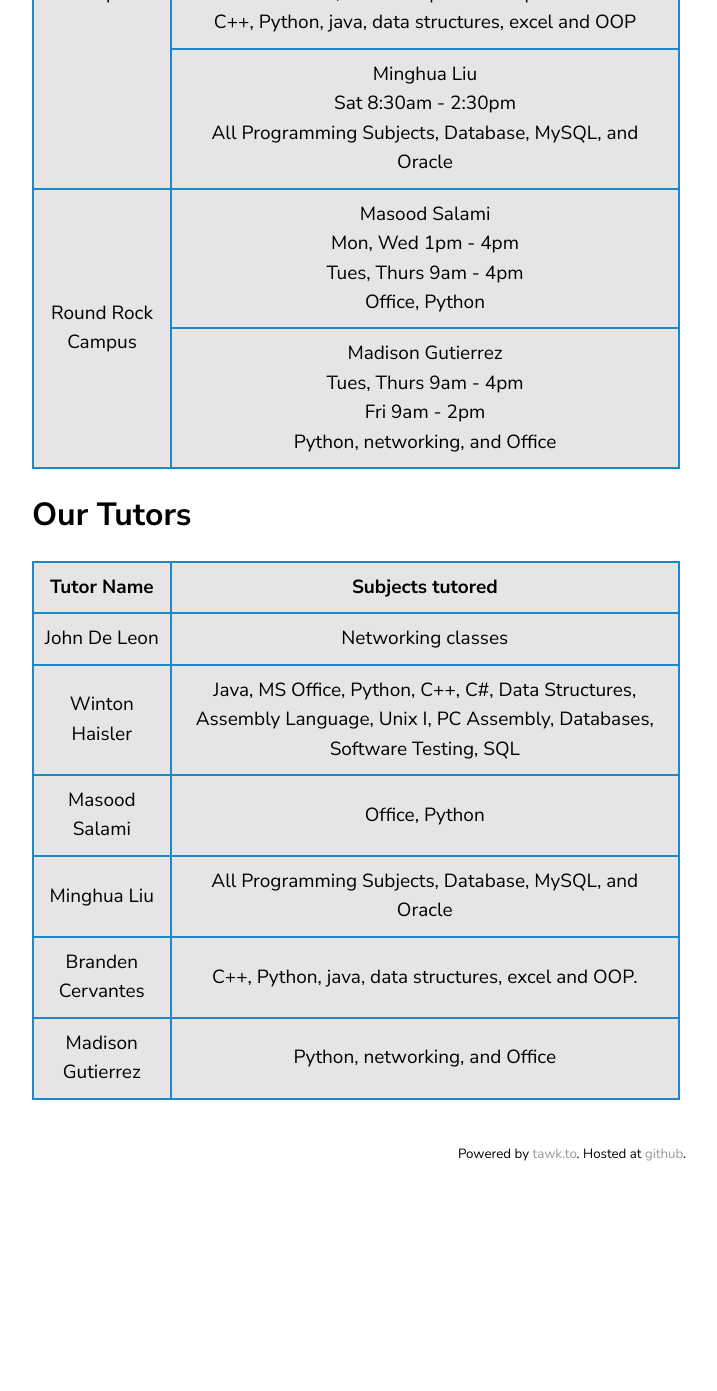
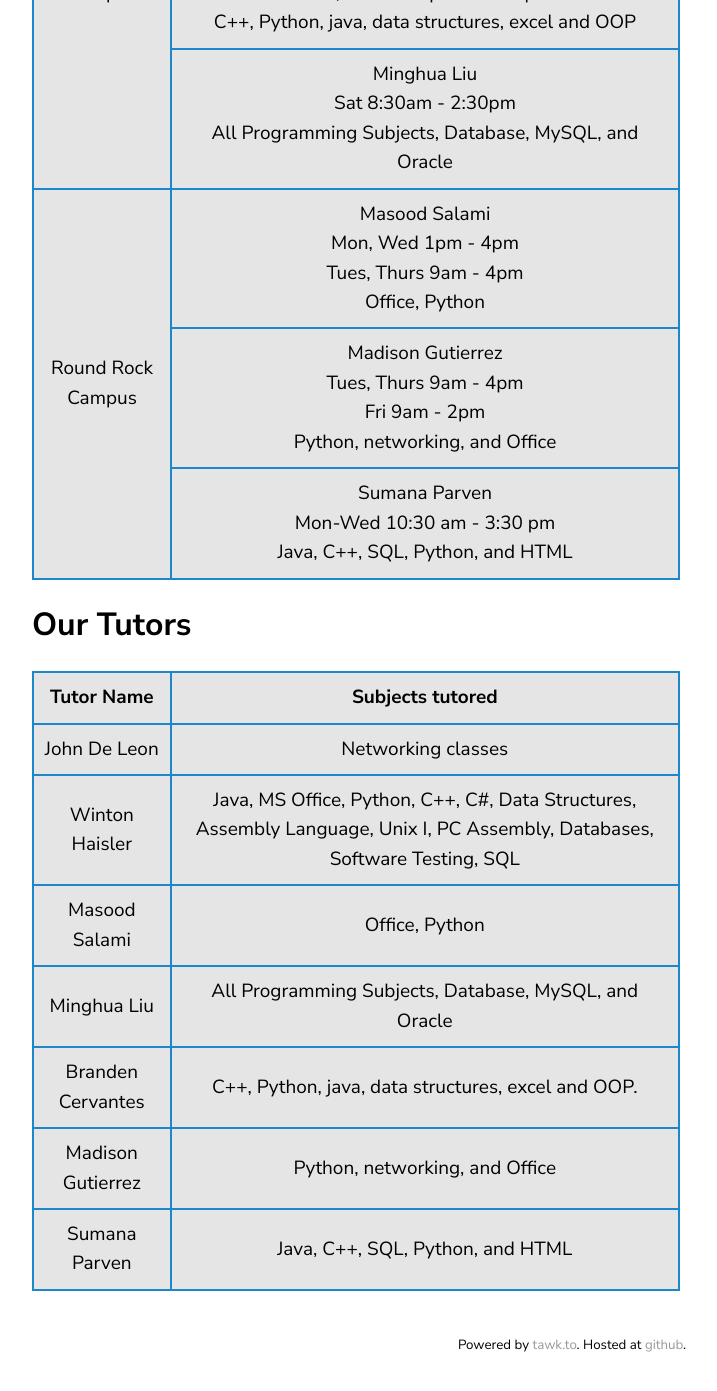
Before and after one commit to roosterrichard/acctutor, a Jekyll site: the page built from index.md, in a window 1280 px wide and 1400 px high, scrolled down 1984 px. Shown: the top 1391 px of the window, without its empty margins (68-785 px from the left). Built offline with Jekyll 4.4.1, drawn with Linux system fonts in a browser that asks for light colours; our own code applies the rules of GitHub Pages for plain Markdown files; before the commit the page ends 3193 px from its top, so only the background shows below that.

Commit message:
Update index.md, adding Sumana Parven

```diff
--- a/index.md
+++ b/index.md
@@ -69,7 +69,7 @@ This is a first come first serve system where the average wait time is < 3 minut
         </td>
     </tr>
     <tr>
-        <td rowspan="2">Round Rock Campus</td>
+        <td rowspan="3">Round Rock Campus</td>
         <td>
             Masood Salami
             <br>
@@ -89,6 +89,15 @@ This is a first come first serve system where the average wait time is < 3 minut
             Fri 9am - 2pm
             <br>
             Python, networking, and Office
+        </td>
+    </tr>
+     <tr>
+        <td>
+            Sumana Parven
+            <br>
+            Mon-Wed 10:30 am - 3:30 pm
+            <br>
+            Java, C++, SQL, Python, and HTML
         </td>
     </tr>
 
@@ -127,6 +136,10 @@ This is a first come first serve system where the average wait time is < 3 minut
     </td>
     <td>Python, networking, and Office</td>
 </tr>
+<tr>
+    <td>Sumana Parven</td>
+    <td>Java, C++, SQL, Python, and HTML</td>
+</tr>
 
 
 </table>
```
